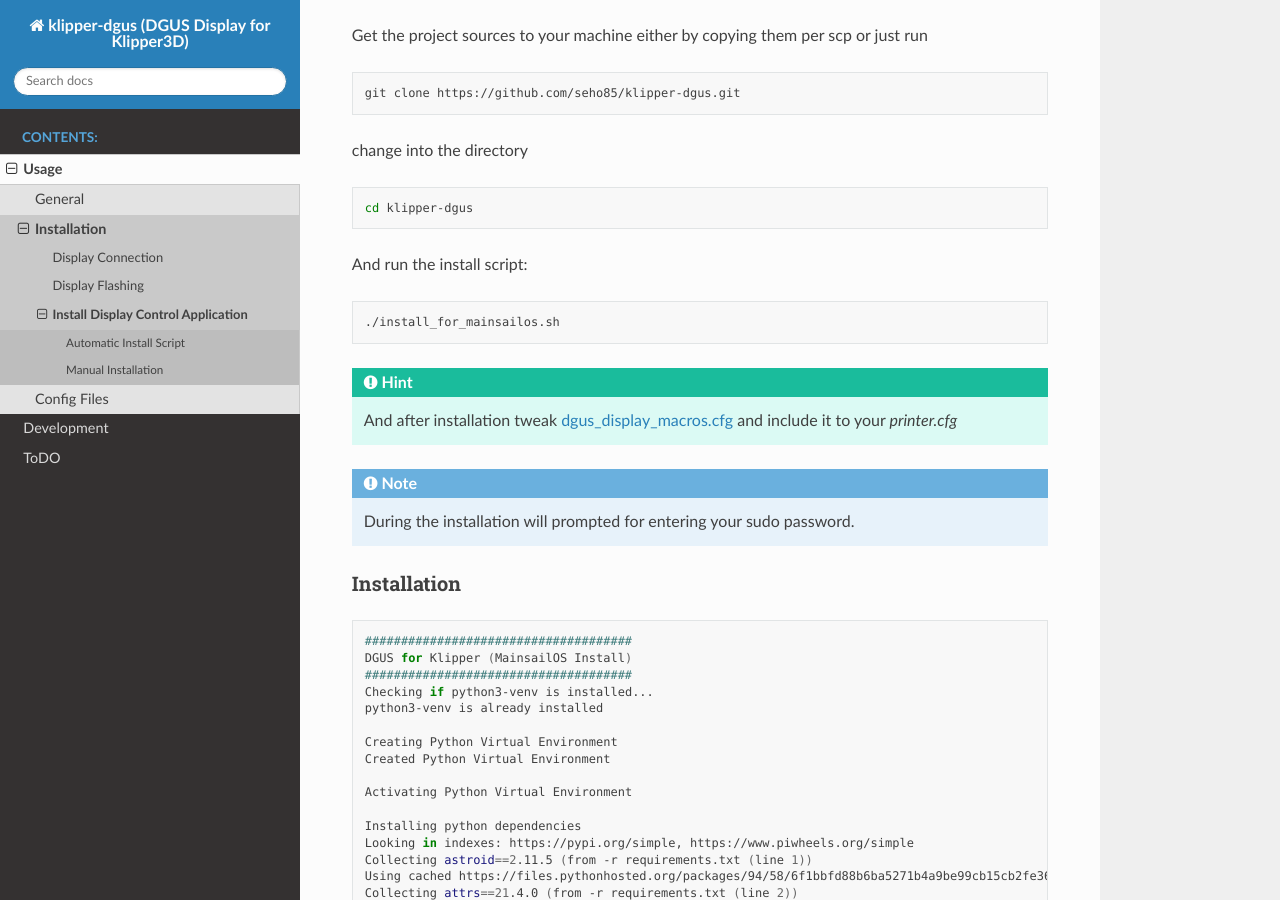
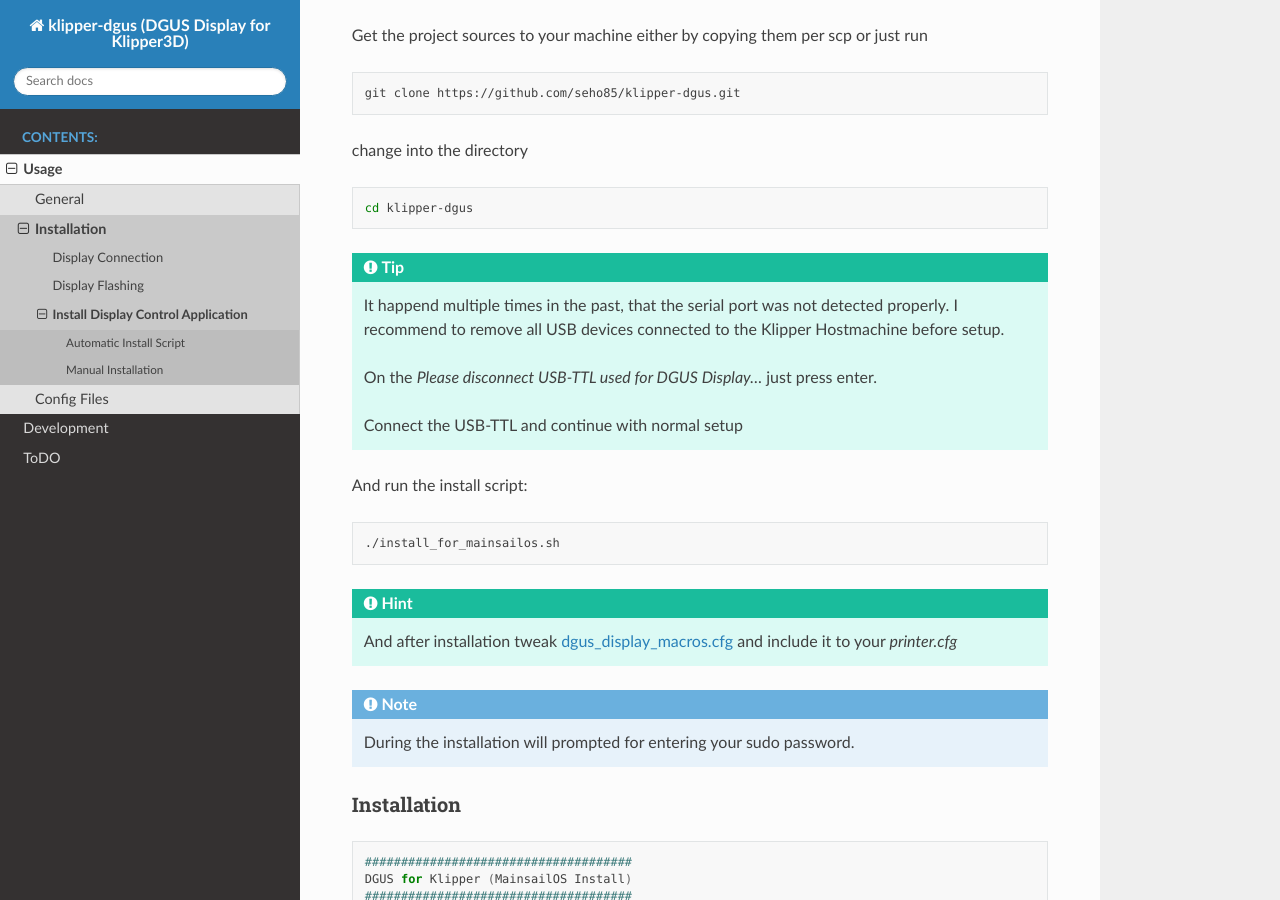
Before and after one commit to seho85/klipper-dgus, a Sphinx documentation site: the page built from doc/usage/installation/install_display_control_application.rst, in a window 1280 px wide and 900 px high, scrolled down 432 px. Built offline with Sphinx 7.4.7 and the Read the Docs theme 2.0.0, drawn with Linux system fonts in a browser that asks for light colours.

Commit message:
Added hint for users in "Install Display Application" documentation.

```diff
--- a/doc/usage/installation/install_display_control_application.rst
+++ b/doc/usage/installation/install_display_control_application.rst
@@ -27,6 +27,15 @@
 .. code-block:: shell
 
     cd klipper-dgus
+
+
+.. tip::
+    It happend multiple times in the past, that the serial port was not detected properly.
+    I recommend to remove all USB devices connected to the Klipper Hostmachine before setup.
+
+    On the *Please disconnect USB-TTL used for DGUS Display...* just press enter.
+
+    Connect the USB-TTL and continue with normal setup
 
 And run the install script:
 
```
